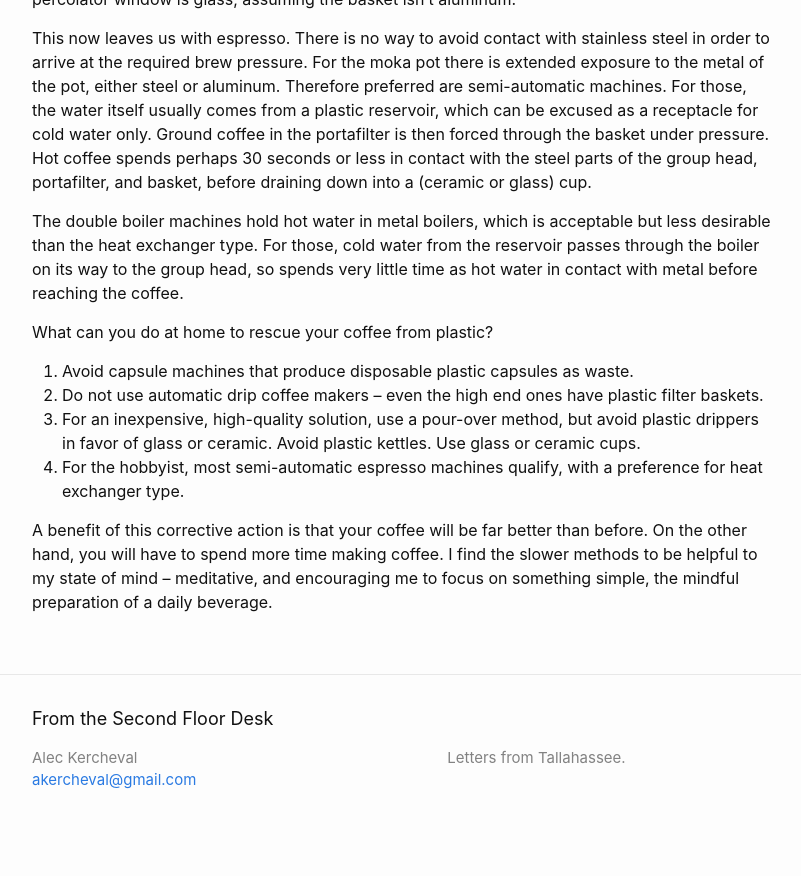
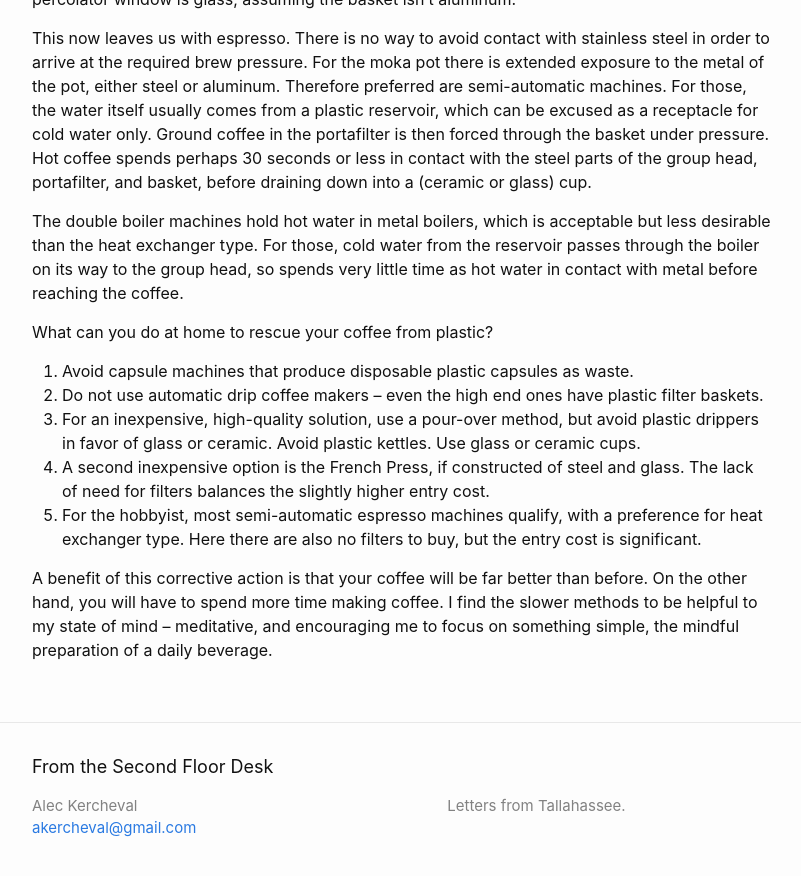
Before and after one commit to kercheval-a/kercheval-a, a Jekyll site: the page built from _posts/2020-05-17-coffee-vs-plastic.markdown, in a window 1280 px wide and 900 px high, scrolled down 942 px. Shown: the top 876 px of the window, without its empty margins (238-1039 px from the left). Built offline with Jekyll 4.4.1, drawn with Linux system fonts in a browser that asks for light colours; before the commit the page ends 1794 px from its top, so only the background shows below that.

Commit message:
update coffee vs plastic

```diff
--- a/_posts/2020-05-17-coffee-vs-plastic.markdown
+++ b/_posts/2020-05-17-coffee-vs-plastic.markdown
@@ -31,6 +31,7 @@ What can you do at home to rescue your coffee from plastic?
 1.  Avoid capsule machines that produce disposable plastic capsules as waste.
 2. Do not use automatic drip coffee makers -- even the high end ones have plastic filter baskets.
 3. For an inexpensive, high-quality solution, use a pour-over method, but avoid plastic drippers in favor of glass or ceramic. Avoid plastic kettles. Use glass or ceramic cups.
-4. For the hobbyist, most semi-automatic espresso machines qualify, with a preference for heat exchanger type.
+4. A second inexpensive option is the French Press, if constructed of steel and glass. The lack of need for filters balances the slightly higher entry cost.
+5. For the hobbyist, most semi-automatic espresso machines qualify, with a preference for heat exchanger type.  Here there are also no filters to buy, but the entry cost is significant.
 
 A benefit of this corrective action is that your coffee will be far better than before. On the other hand, you will have to spend more time making coffee. I find the slower methods to be helpful to my state of mind -- meditative, and encouraging me to focus on something simple, the mindful preparation of a daily beverage.
```
